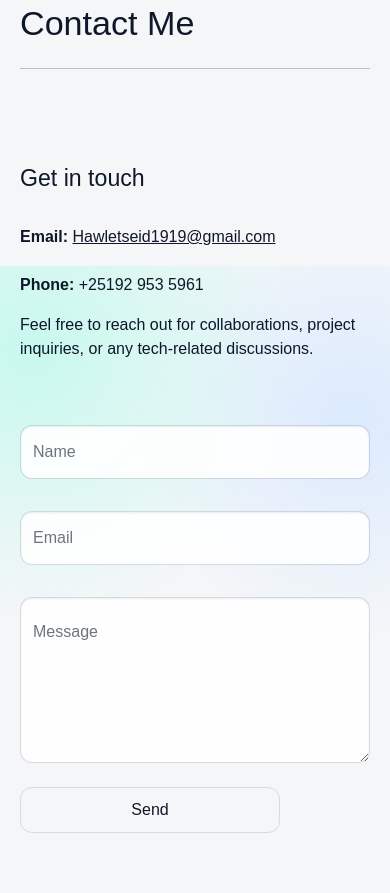
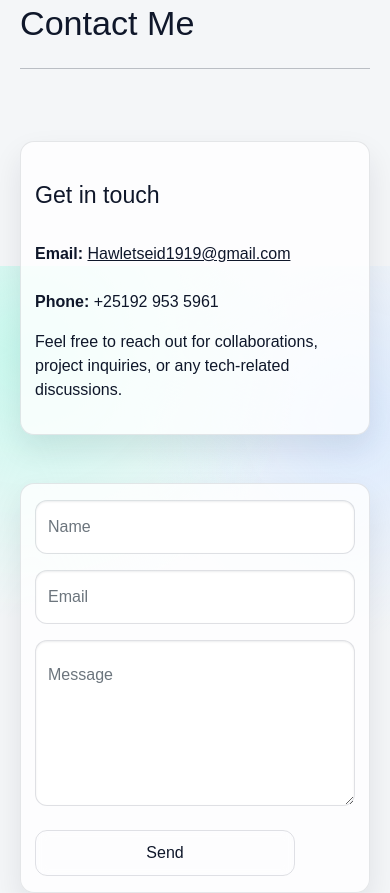
Before and after one commit to malik-dev28/portfolio, a React app: page /about in a window 390 px wide. Shown: the part 5642-6535 px from the top of the page. Before the commit the page ends 6475 px from the top, so only its background shows below. Built offline with nearby package versions, Linux system fonts and the light colour scheme; some packages are replaced by stand-ins of ours.

Commit message:
style: enhance contact form and card styles for improved UI

```diff
--- a/src/pages/contact/style.css
+++ b/src/pages/contact/style.css
@@ -1,3 +1,19 @@
+.contact_info_card {
+    background: rgb(255 255 255 / 80%);
+    border: 1px solid rgb(15 23 42 / 10%);
+    border-radius: 18px;
+    padding: 18px 16px;
+    box-shadow: 0 14px 30px rgb(15 23 42 / 9%);
+}
+
+.contact__form {
+    background: rgb(255 255 255 / 80%);
+    border: 1px solid rgb(15 23 42 / 10%);
+    border-radius: 18px;
+    padding: 18px 16px;
+    box-shadow: 0 14px 30px rgb(15 23 42 / 9%);
+}
+
 .contact__form .form-control {
     padding: 1.375rem .75rem;
     line-height: 1.5;
@@ -16,6 +32,16 @@
 .contact__form .form-control:focus {
     border-color: #0ea5a0;
     box-shadow: 0 0 0 3px rgb(14 165 160 / 18%);
+}
+
+.contact__form textarea.form-control {
+    resize: vertical;
+    min-height: 140px;
+}
+
+.contact_info_card a {
+    color: #0f172a;
+    text-decoration: underline;
 }
 
 button.btn.ac_btn:hover {
@@ -49,3 +75,15 @@ button.btn.ac_btn:hover {
         transform: translateX(100%);
     }
 }
+
+@media (max-width: 991.98px) {
+    .contact_info_card,
+    .contact__form {
+        padding: 16px 14px;
+        border-radius: 14px;
+    }
+
+    .contact__form input.form-control {
+        margin-bottom: 1rem;
+    }
+}
```
